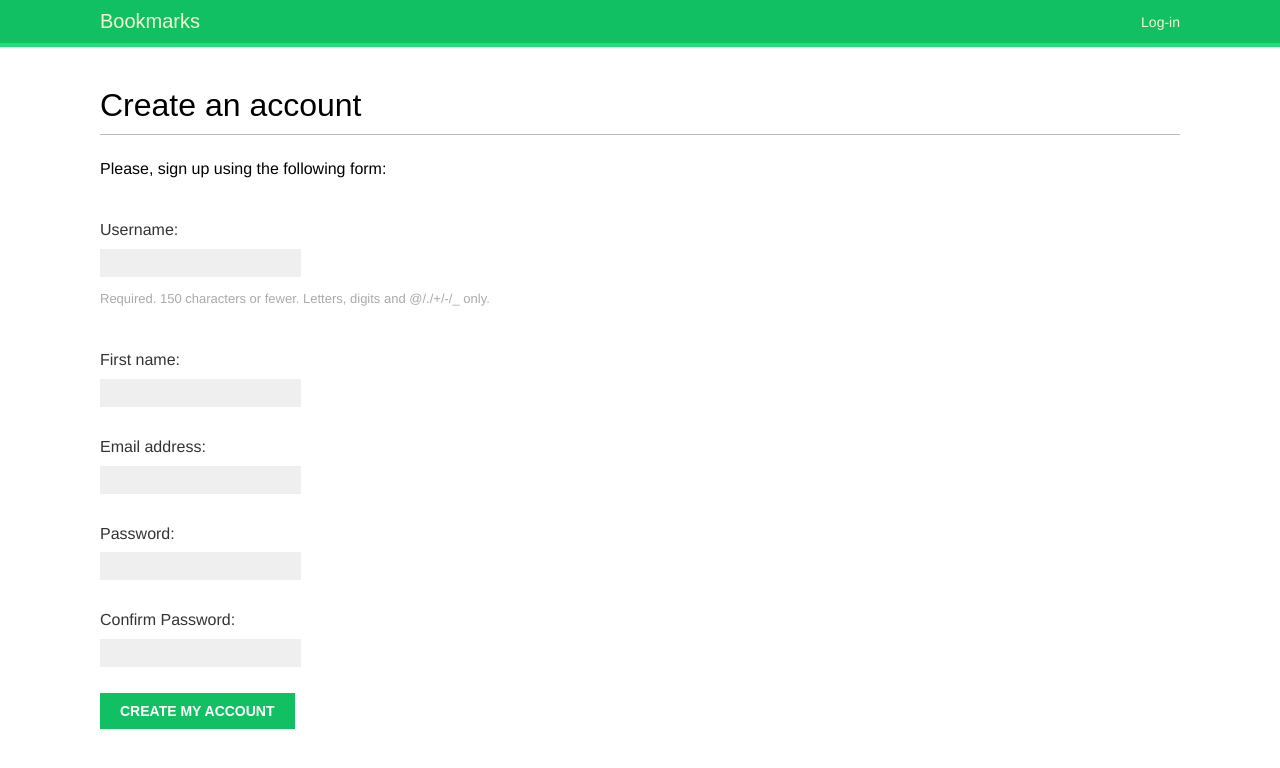
After one commit to HanZawNyein/django4-SocialWebsite, a Django app: page /account/register/ in a window 1280 px wide. The commit adds this page. Shown: the top 768 px of the page. Run offline with Django 4.2, Linux system fonts and the light colour scheme; some web fonts are replaced.

Commit message:
register auth django

```diff
--- a/account/forms.py
+++ b/account/forms.py
@@ -1,5 +1,21 @@
 from django import forms
+from django.contrib.auth.models import User
 
 class LoginForm(forms.Form):
     username = forms.CharField()
     password = forms.CharField(widget=forms.PasswordInput)
+
+
+class UserRegistrationForm(forms.ModelForm):
+    password = forms.CharField(label='Password',widget=forms.PasswordInput)
+    password2 = forms.CharField(label='Confirm Password',widget=forms.PasswordInput)
+
+    class Meta:
+        model = User
+        fields =['username','first_name','email']
+
+    def clean_password2(self):
+        cd = self.cleaned_data
+        if cd['password'] != cd['password2']:
+            raise forms.ValidationError('Passwords don\'t match.')
+        return cd['password2']
--- a/account/urls.py
+++ b/account/urls.py
@@ -24,5 +24,7 @@ urlpatterns = [
     #          name='password_reset_complete'),
 
     path('', include('django.contrib.auth.urls')),
-    path('', views.dashboard, name='dashboard')
+    path('', views.dashboard, name='dashboard'),
+
+    path('register/',views.register,name='register')
 ]
--- a/account/views.py
+++ b/account/views.py
@@ -1,9 +1,10 @@
 from django.shortcuts import render
-from django.contrib.auth import authenticate,login
+from django.contrib.auth import authenticate, login
 from django.http import HttpResponse
 from django.contrib.auth.decorators import login_required
 
-from .forms import LoginForm
+
+from .forms import LoginForm, UserRegistrationForm
 
 # Create your views here.
 # def user_login(request):
@@ -24,6 +25,20 @@ from .forms import LoginForm
 #         form = LoginForm()
 #     return render(request,'account/login.html',{'form':form})
 
+
+def register(request):
+    if request.method == 'POST':
+        user_form = UserRegistrationForm(request.POST)
+        if user_form.is_valid():
+            new_user = user_form.save(commit=False)
+            new_user.set_password(user_form.cleaned_data['password'])
+            new_user.save()
+            return render(request, 'account/register_done.html', {'new_user': new_user})
+    else:
+        user_form = UserRegistrationForm()
+    return render(request, 'account/register.html', {'user_form': user_form})
+
+
 @login_required
 def dashboard(request):
-    return render(request,'account/dashboard.html',{'section':'dashboard'})
+    return render(request, 'account/dashboard.html', {'section': 'dashboard'})
--- a/templates/account/login.html
+++ b/templates/account/login.html
@@ -4,7 +4,9 @@
 
 {% block content %}
     <h1>Login</h1>
-    <p>Please, user the following form to login</p>
+    <p>Please, user the following form to login
+        If you don't have an account <a href="{% url "register" %}">register here</a>.
+    </p>
     <form method="post">
         {{form.as_p}}
         {% csrf_token %}
--- /dev/null
+++ b/templates/account/register.html
@@ -0,0 +1,13 @@
+{% extends "base.html" %}
+
+{% block title %}Create an account{% endblock %}
+
+{% block content %}
+    <h1>Create an account</h1>
+    <p>Please, sign up using the following form:</p>
+    <form method="post">
+        {{ user_form.as_p }}
+        {% csrf_token %}
+        <p><input type="submit" value="Create my account"></p>
+    </form>
+{% endblock %}
--- a/templates/registration/login.html
+++ b/templates/registration/login.html
@@ -6,7 +6,9 @@
     {% if form.errors %}
         <p>Your username and password didn't match. Please try again.</p>
     {% else %}
-        <p>Please, user the following form to log-in:</p>
+        <p>Please, user the following form to login
+            If you don't have an account <a href="{% url "register" %}">register here</a>.
+        </p>
     {% endif %}
 
     <div class="login-form">
```
Also changed, not shown: templates/account/register_done.html (added, +9 -0 lines), README.md.
